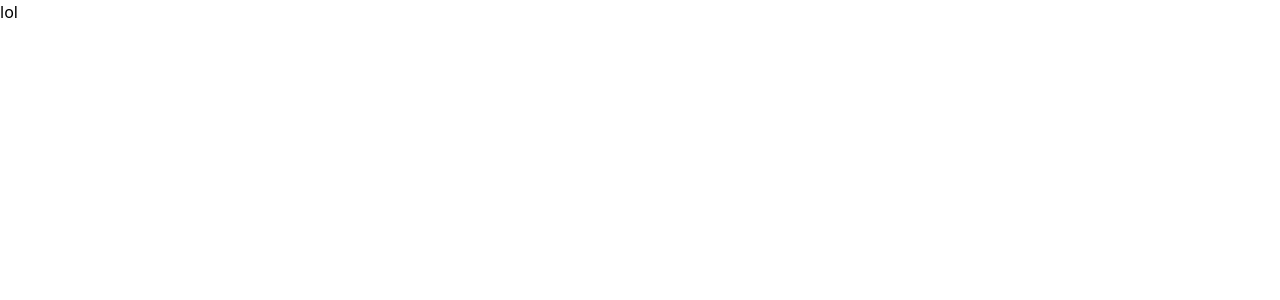
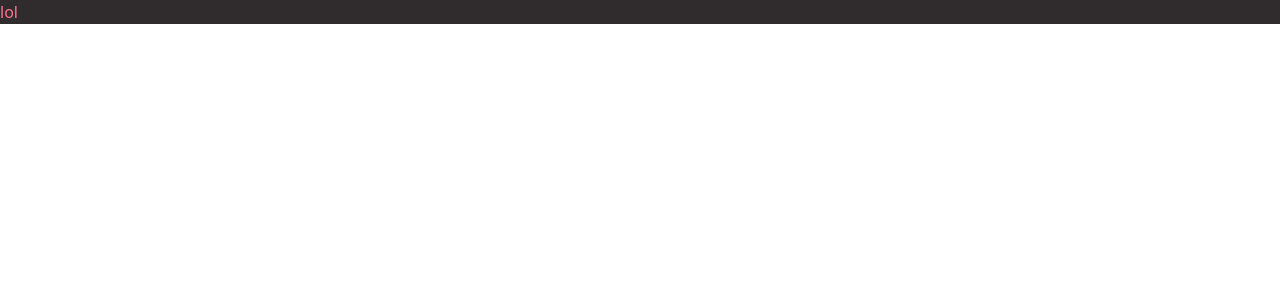
Before and after one commit to ManishBisht777/tweetspace, a Next.js app: page / in a window 1280 px wide. Shown: the top 300 px of the page. Built offline with nearby package versions, Linux system fonts and the light colour scheme.

Commit message:
Build: Tailwind and react icons install

```diff
--- a/src/pages/index.tsx
+++ b/src/pages/index.tsx
@@ -1,9 +1,4 @@
 import Head from "next/head";
-import Image from "next/image";
-import { Inter } from "next/font/google";
-import styles from "@/styles/Home.module.css";
-
-const inter = Inter({ subsets: ["latin"] });
 
 export default function Home() {
   return (
@@ -15,7 +10,7 @@ export default function Home() {
         <link rel="icon" href="/favicon.ico" />
       </Head>
       <main>
-        <h1>lol</h1>
+        <h1 className="text-pink bg-PrimaryBlack">lol</h1>
       </main>
     </>
   );
--- a/tailwind.config.js
+++ b/tailwind.config.js
@@ -9,7 +9,14 @@ module.exports = {
     "./src/**/*.{js,ts,jsx,tsx}",
   ],
   theme: {
-    extend: {},
+    colors: {
+      transparent: "transparent",
+      current: "currentColor",
+      pink: "#FF7191",
+      yellow: "#FEBF10",
+      purple: "#806BCE",
+      PrimaryBlack: "#302C2D",
+    },
   },
   plugins: [],
 };
```
